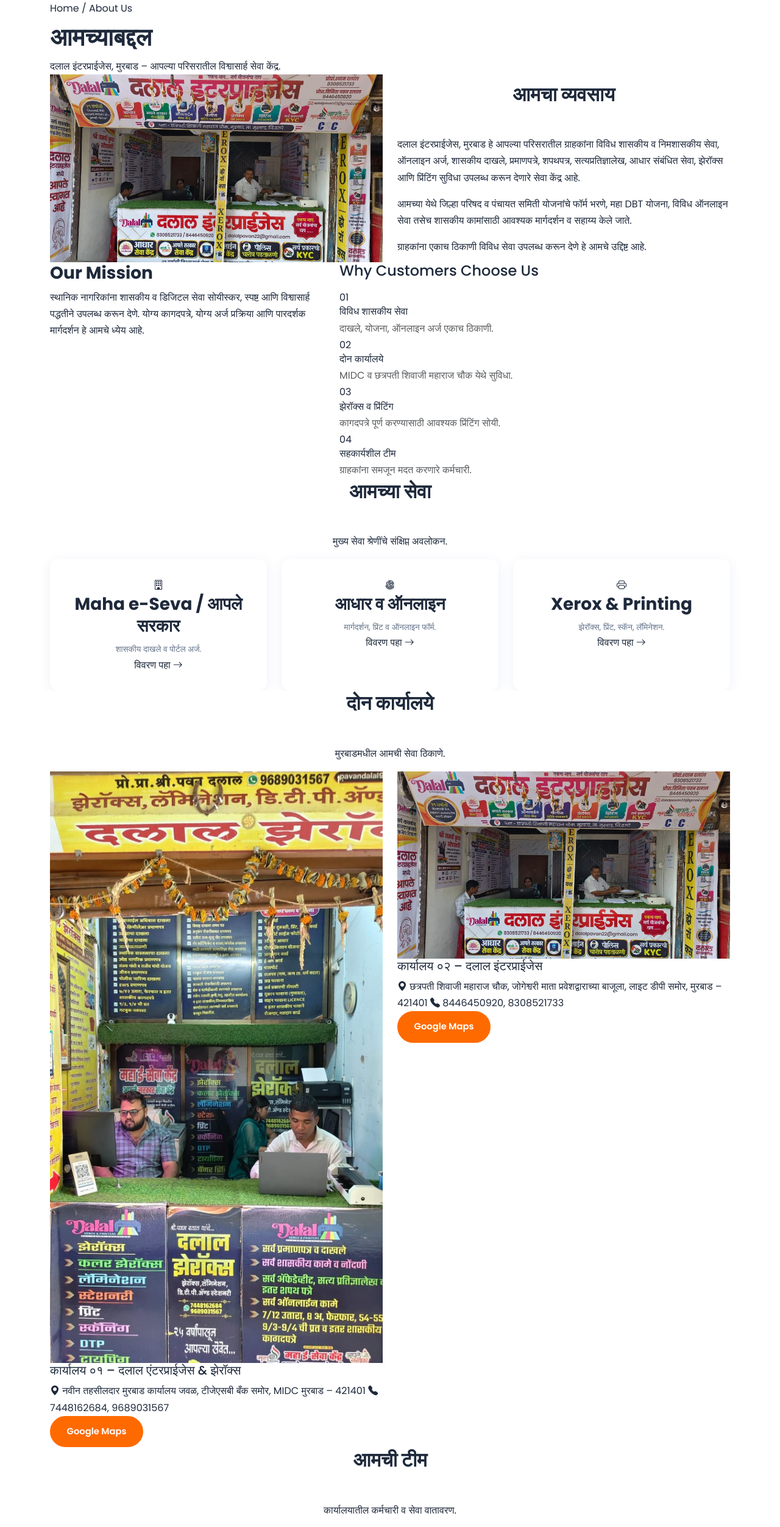
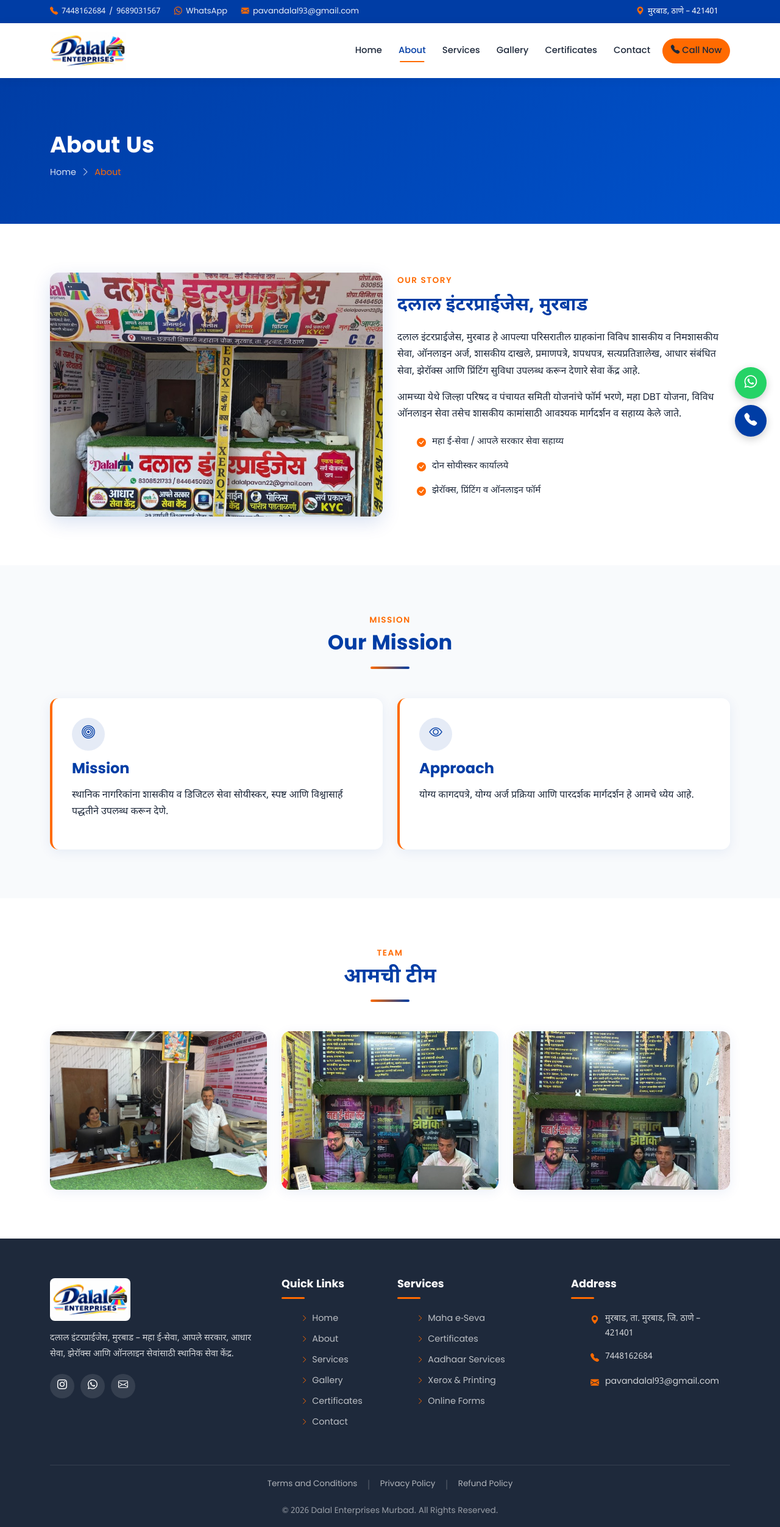
Before and after one commit to manojmore8598-del/dalalenterprises, a plain HTML site: page about.html in a window 1280 px wide. Shown: the top 2504 px of the page at 61% size. Drawn offline with nearby package versions, Linux system fonts and the light colour scheme.

Commit message:
Update about.html

```diff
--- a/about.html
+++ b/about.html
@@ -3,137 +3,124 @@
 <head>
   <meta charset="UTF-8">
   <meta name="viewport" content="width=device-width, initial-scale=1.0">
-  <title>आमच्याबद्दल | दलाल इंटरप्राईजेस मुरबाड</title>
-  <meta name="description" content="दलाल इंटरप्राईजेस, मुरबाड – शासकीय सेवा, ऑनलाइन अर्ज, आधार, झेरॉक्स व प्रिंटिंगसाठी स्थानिक सेवा केंद्र. दोन कार्यालये.">
+  <title>About Us | दलाल इंटरप्राईजेस मुरबाड</title>
+  <meta name="description" content="दलाल इंटरप्राईजेस मुरबाड बद्दल माहिती – शासकीय सेवा व झेरॉक्स केंद्र.">
   <link rel="canonical" href="https://YOUR-DOMAIN.com/about.html">
-  <meta property="og:title" content="About Us – दलाल इंटरप्राईजेस मुरबाड">
-  <meta property="og:description" content="मुरबाडमधील विश्वासार्ह CSC व Xerox सेवा केंद्र.">
-  <meta property="og:type" content="website">
   <link rel="icon" href="assets/images/logo/favicon.jpg" type="image/jpeg">
-  <link href="https://fonts.googleapis.com/css2?family=Noto+Sans+Devanagari:wght@400;500;600;700&family=Poppins:wght@400;500;600;700&display=swap" rel="stylesheet">
+  <link href="https://fonts.googleapis.com/css2?family=Noto+Sans+Devanagari:wght@400;500;600;700&family=Poppins:wght@300;400;500;600;700&display=swap" rel="stylesheet">
   <link href="https://cdn.jsdelivr.net/npm/bootstrap@5.3.3/dist/css/bootstrap.min.css" rel="stylesheet">
   <link href="https://cdn.jsdelivr.net/npm/bootstrap-icons@1.11.3/font/bootstrap-icons.min.css" rel="stylesheet">
+  <link href="https://cdn.jsdelivr.net/npm/aos@2.3.4/dist/aos.css" rel="stylesheet">
   <link rel="stylesheet" href="assets/css/style.css">
+  <link rel="stylesheet" href="assets/css/responsive.css">
+  <style>body,h1,h2,h3,h4,h5,h6{font-family:"Noto Sans Devanagari","Poppins",sans-serif}</style>
 </head>
-<body>
-  <div id="site-header"></div>
-
-  <section class="page-hero">
-    <div class="container position-relative">
-      <div class="breadcrumb-nav mb-2"><a href="index.html">Home</a> / About Us</div>
-      <h1 class="mr">आमच्याबद्दल</h1>
-      <p class="mr mb-0">दलाल इंटरप्राईजेस, मुरबाड – आपल्या परिसरातील विश्वासार्ह सेवा केंद्र.</p>
+<body>  <div id="page-loader"><div class="loader-spinner"></div><p class="loader-text">दलाल इंटरप्राईजेस, मुरबाड</p></div>
+  <div class="top-bar"><div class="container"><div class="row align-items-center">
+    <div class="col-lg-9">
+      <span class="top-bar-item"><i class="bi bi-telephone-fill"></i> <a href="tel:7448162684">7448162684</a> / <a href="tel:9689031567">9689031567</a></span>
+      <span class="top-bar-item"><i class="bi bi-whatsapp"></i> <a href="https://wa.me/917448162684" target="_blank" rel="noopener">WhatsApp</a></span>
+      <span class="top-bar-item"><i class="bi bi-envelope-fill"></i> <a href="mailto:pavandalal93@gmail.com">pavandalal93@gmail.com</a></span>
     </div>
-  </section>
-
-  <section class="section">
-    <div class="container">
-      <div class="row g-4 align-items-center">
-        <div class="col-lg-6">
-          <div class="about-image">
-            <img src="assets/images/office/office-exterior-02.jpg" alt="दलाल इंटरप्राईजेस मुरबाड कार्यालय" loading="lazy">
-          </div>
-        </div>
-        <div class="col-lg-6">
-          <h2 class="section-title mr">आमचा व्यवसाय</h2>
-          <p class="mr">दलाल इंटरप्राईजेस, मुरबाड हे आपल्या परिसरातील ग्राहकांना विविध शासकीय व निमशासकीय सेवा, ऑनलाइन अर्ज, शासकीय दाखले, प्रमाणपत्रे, शपथपत्र, सत्यप्रतिज्ञालेख, आधार संबंधित सेवा, झेरॉक्स आणि प्रिंटिंग सुविधा उपलब्ध करून देणारे सेवा केंद्र आहे.</p>
-          <p class="mr">आमच्या येथे जिल्हा परिषद व पंचायत समिती योजनांचे फॉर्म भरणे, महा DBT योजना, विविध ऑनलाइन सेवा तसेच शासकीय कामांसाठी आवश्यक मार्गदर्शन व सहाय्य केले जाते.</p>
-          <p class="mr mb-0">ग्राहकांना एकाच ठिकाणी विविध सेवा उपलब्ध करून देणे हे आमचे उद्दिष्ट आहे.</p>
-        </div>
+    <div class="col-lg-3 text-lg-end d-none d-lg-block"><span class="top-bar-item"><i class="bi bi-geo-alt-fill"></i> मुरबाड, ठाणे – 421401</span></div>
+  </div></div></div>
+  <header class="main-header"><nav class="navbar navbar-expand-lg"><div class="container">
+    <a class="navbar-brand" href="index.html"><img src="assets/images/logo/logo-dalal-enterprises.jpg" alt="Dalal Enterprises Logo"></a>
+    <button class="navbar-toggler" type="button" data-bs-toggle="collapse" data-bs-target="#mainNav" aria-label="Toggle navigation"><span class="navbar-toggler-icon"></span></button>
+    <div class="collapse navbar-collapse" id="mainNav">
+      <ul class="navbar-nav ms-auto align-items-lg-center">
+        <li class="nav-item"><a class="nav-link " href="index.html">Home</a></li>
+        <li class="nav-item"><a class="nav-link active" href="about.html">About</a></li>
+        <li class="nav-item"><a class="nav-link " href="services.html">Services</a></li>
+        <li class="nav-item"><a class="nav-link " href="gallery.html">Gallery</a></li>
+        <li class="nav-item"><a class="nav-link " href="certificates.html">Certificates</a></li>
+        <li class="nav-item"><a class="nav-link " href="contact.html">Contact</a></li>
+        <li class="nav-item"><a class="nav-link btn-nav-cta" href="tel:7448162684"><i class="bi bi-telephone-fill"></i> Call Now</a></li>
+      </ul>
+    </div>
+  </div></nav></header><section class="page-banner"><div class="container">
+  <h1>About Us</h1>
+  <div class="breadcrumb-custom"><a href="index.html">Home</a> <i class="bi bi-chevron-right"></i> <span class="active">About</span></div>
+</div></section>
+<section class="section-padding"><div class="container"><div class="row align-items-center g-4">
+  <div class="col-lg-6" data-aos="fade-right"><div class="about-img-wrap"><img src="assets/images/office/office-exterior-02.jpg" alt="दलाल इंटरप्राईजेस" loading="lazy"></div></div>
+  <div class="col-lg-6" data-aos="fade-left"><div class="about-content">
+    <span class="subtitle">Our Story</span>
+    <h2>दलाल इंटरप्राईजेस, मुरबाड</h2>
+    <p>दलाल इंटरप्राईजेस, मुरबाड हे आपल्या परिसरातील ग्राहकांना विविध शासकीय व निमशासकीय सेवा, ऑनलाइन अर्ज, शासकीय दाखले, प्रमाणपत्रे, शपथपत्र, सत्यप्रतिज्ञालेख, आधार संबंधित सेवा, झेरॉक्स आणि प्रिंटिंग सुविधा उपलब्ध करून देणारे सेवा केंद्र आहे.</p>
+    <p>आमच्या येथे जिल्हा परिषद व पंचायत समिती योजनांचे फॉर्म भरणे, महा DBT योजना, विविध ऑनलाइन सेवा तसेच शासकीय कामांसाठी आवश्यक मार्गदर्शन व सहाय्य केले जाते.</p>
+    <ul class="about-list">
+      <li><i class="bi bi-check-circle-fill"></i> महा ई-सेवा / आपले सरकार सेवा सहाय्य</li>
+      <li><i class="bi bi-check-circle-fill"></i> दोन सोयीस्कर कार्यालये</li>
+      <li><i class="bi bi-check-circle-fill"></i> झेरॉक्स, प्रिंटिंग व ऑनलाइन फॉर्म</li>
+    </ul>
+  </div></div>
+</div></div></section>
+<section class="section-padding section-bg"><div class="container">
+  <div class="section-title" data-aos="fade-up"><span class="subtitle">Mission</span><h2>Our Mission</h2><div class="divider"></div></div>
+  <div class="row g-4">
+    <div class="col-md-6" data-aos="fade-up"><div class="mv-card"><div class="icon"><i class="bi bi-bullseye"></i></div><h4>Mission</h4><p>स्थानिक नागरिकांना शासकीय व डिजिटल सेवा सोयीस्कर, स्पष्ट आणि विश्वासार्ह पद्धतीने उपलब्ध करून देणे.</p></div></div>
+    <div class="col-md-6" data-aos="fade-up"><div class="mv-card"><div class="icon"><i class="bi bi-eye"></i></div><h4>Approach</h4><p>योग्य कागदपत्रे, योग्य अर्ज प्रक्रिया आणि पारदर्शक मार्गदर्शन हे आमचे ध्येय आहे.</p></div></div>
+  </div>
+</div></section>
+<section class="section-padding"><div class="container">
+  <div class="section-title" data-aos="fade-up"><span class="subtitle">Team</span><h2>आमची टीम</h2><div class="divider"></div></div>
+  <div class="row g-4">
+    <div class="col-md-4" data-aos="fade-up"><div class="office-photo"><img src="assets/images/office/office-interior-01.jpg" alt="Team 1" loading="lazy"></div></div>
+    <div class="col-md-4" data-aos="fade-up"><div class="office-photo"><img src="assets/images/office/office-counter-01.jpg" alt="Team 2" loading="lazy"></div></div>
+    <div class="col-md-4" data-aos="fade-up"><div class="office-photo"><img src="assets/images/office/office-counter-03.jpg" alt="Team 3" loading="lazy"></div></div>
+  </div>
+</div></section>  <footer class="main-footer"><div class="container"><div class="row g-4">
+    <div class="col-lg-4 col-md-6 footer-about">
+      <img src="assets/images/logo/logo-dalal-enterprises.jpg" alt="Dalal Enterprises" style="background:#fff;border-radius:8px;padding:4px;">
+      <p>दलाल इंटरप्राईजेस, मुरबाड – महा ई-सेवा, आपले सरकार, आधार सेवा, झेरॉक्स आणि ऑनलाइन सेवांसाठी स्थानिक सेवा केंद्र.</p>
+      <div class="footer-social">
+        <a href="https://www.instagram.com/dalal_enterprises_murbad_3332/" target="_blank" rel="noopener" aria-label="Instagram"><i class="bi bi-instagram"></i></a>
+        <a href="https://wa.me/917448162684" target="_blank" rel="noopener" aria-label="WhatsApp"><i class="bi bi-whatsapp"></i></a>
+        <a href="mailto:pavandalal93@gmail.com" aria-label="Email"><i class="bi bi-envelope"></i></a>
       </div>
     </div>
-  </section>
-
-  <section class="section section-light">
-    <div class="container">
-      <div class="row g-4">
-        <div class="col-lg-5">
-          <div class="mission-card h-100">
-            <h3 class="mr">Our Mission</h3>
-            <p class="mb-0">स्थानिक नागरिकांना शासकीय व डिजिटल सेवा सोयीस्कर, स्पष्ट आणि विश्वासार्ह पद्धतीने उपलब्ध करून देणे. योग्य कागदपत्रे, योग्य अर्ज प्रक्रिया आणि पारदर्शक मार्गदर्शन हे आमचे ध्येय आहे.</p>
-          </div>
-        </div>
-        <div class="col-lg-7">
-          <h2 class="h4 mr mb-3">Why Customers Choose Us</h2>
-          <div class="why-item"><div class="num">01</div><div><h3 class="h6 mr mb-1">विविध शासकीय सेवा</h3><p class="mb-0 text-muted">दाखले, योजना, ऑनलाइन अर्ज एकाच ठिकाणी.</p></div></div>
-          <div class="why-item"><div class="num">02</div><div><h3 class="h6 mr mb-1">दोन कार्यालये</h3><p class="mb-0 text-muted">MIDC व छत्रपती शिवाजी महाराज चौक येथे सुविधा.</p></div></div>
-          <div class="why-item"><div class="num">03</div><div><h3 class="h6 mr mb-1">झेरॉक्स व प्रिंटिंग</h3><p class="mb-0 text-muted">कागदपत्रे पूर्ण करण्यासाठी आवश्यक प्रिंटिंग सोयी.</p></div></div>
-          <div class="why-item"><div class="num">04</div><div><h3 class="h6 mr mb-1">सहकार्यशील टीम</h3><p class="mb-0 text-muted">ग्राहकांना समजून मदत करणारे कर्मचारी.</p></div></div>
-        </div>
-      </div>
+    <div class="col-lg-2 col-md-6 footer-widget"><h5 class="footer-title">Quick Links</h5>
+      <ul class="footer-links">
+        <li><a href="index.html"><i class="bi bi-chevron-right"></i> Home</a></li>
+        <li><a href="about.html"><i class="bi bi-chevron-right"></i> About</a></li>
+        <li><a href="services.html"><i class="bi bi-chevron-right"></i> Services</a></li>
+        <li><a href="gallery.html"><i class="bi bi-chevron-right"></i> Gallery</a></li>
+        <li><a href="certificates.html"><i class="bi bi-chevron-right"></i> Certificates</a></li>
+        <li><a href="contact.html"><i class="bi bi-chevron-right"></i> Contact</a></li>
+      </ul>
     </div>
-  </section>
-
-  <section class="section">
-    <div class="container">
-      <div class="text-center">
-        <h2 class="section-title mr">आमच्या सेवा</h2>
-        <p class="section-sub">मुख्य सेवा श्रेणींचे संक्षिप्त अवलोकन.</p>
-      </div>
-      <div class="row g-4">
-        <div class="col-md-4"><div class="card-soft service-card text-center"><div class="icon-box mx-auto"><i class="bi bi-building"></i></div><h3 class="mr">Maha e-Seva / आपले सरकार</h3><p>शासकीय दाखले व पोर्टल अर्ज.</p><a href="services.html#maha-eseva" class="more">विवरण पहा <i class="bi bi-arrow-right"></i></a></div></div>
-        <div class="col-md-4"><div class="card-soft service-card text-center"><div class="icon-box mx-auto"><i class="bi bi-fingerprint"></i></div><h3 class="mr">आधार व ऑनलाइन</h3><p>मार्गदर्शन, प्रिंट व ऑनलाइन फॉर्म.</p><a href="services.html#aadhaar" class="more">विवरण पहा <i class="bi bi-arrow-right"></i></a></div></div>
-        <div class="col-md-4"><div class="card-soft service-card text-center"><div class="icon-box mx-auto"><i class="bi bi-printer"></i></div><h3 class="mr">Xerox &amp; Printing</h3><p>झेरॉक्स, प्रिंट, स्कॅन, लॅमिनेशन.</p><a href="services.html#xerox" class="more">विवरण पहा <i class="bi bi-arrow-right"></i></a></div></div>
-      </div>
+    <div class="col-lg-3 col-md-6 footer-widget"><h5 class="footer-title">Services</h5>
+      <ul class="footer-links">
+        <li><a href="services.html"><i class="bi bi-chevron-right"></i> Maha e-Seva</a></li>
+        <li><a href="certificates.html"><i class="bi bi-chevron-right"></i> Certificates</a></li>
+        <li><a href="services.html#aadhaar"><i class="bi bi-chevron-right"></i> Aadhaar Services</a></li>
+        <li><a href="services.html#xerox"><i class="bi bi-chevron-right"></i> Xerox &amp; Printing</a></li>
+        <li><a href="services.html#online"><i class="bi bi-chevron-right"></i> Online Forms</a></li>
+      </ul>
     </div>
-  </section>
-
-  <section class="section section-light" id="offices">
-    <div class="container">
-      <div class="text-center">
-        <h2 class="section-title mr">दोन कार्यालये</h2>
-        <p class="section-sub">मुरबाडमधील आमची सेवा ठिकाणे.</p>
-      </div>
-      <div class="row g-4">
-        <div class="col-lg-6">
-          <div class="card-soft office-card">
-            <img src="assets/images/office/office-counter-01.jpg" alt="कार्यालय ०१" loading="lazy">
-            <div class="body">
-              <h3 class="h5 mr">कार्यालय ०१ – दलाल एंटरप्राईजेस &amp; झेरॉक्स</h3>
-              <div class="meta">
-                <span><i class="bi bi-geo-alt-fill"></i> नवीन तहसीलदार मुरबाड कार्यालय जवळ, टीजेएसबी बँक समोर, MIDC मुरबाड – 421401</span>
-                <span><i class="bi bi-telephone-fill"></i> <a href="tel:+917448162684">7448162684</a>, <a href="tel:+919689031567">9689031567</a></span>
-              </div>
-              <a class="btn-primary-custom" href="https://maps.app.goo.gl/83HwfqcypYwL7k4f9?g_st=ac" target="_blank" rel="noopener">Google Maps</a>
-            </div>
-          </div>
-        </div>
-        <div class="col-lg-6">
-          <div class="card-soft office-card">
-            <img src="assets/images/office/office-exterior-01.jpg" alt="कार्यालय ०२" loading="lazy">
-            <div class="body">
-              <h3 class="h5 mr">कार्यालय ०२ – दलाल इंटरप्राईजेस</h3>
-              <div class="meta">
-                <span><i class="bi bi-geo-alt-fill"></i> छत्रपती शिवाजी महाराज चौक, जोगेश्वरी माता प्रवेशद्वाराच्या बाजूला, लाइट डीपी समोर, मुरबाड – 421401</span>
-                <span><i class="bi bi-telephone-fill"></i> <a href="tel:+918446450920">8446450920</a>, <a href="tel:+918308521733">8308521733</a></span>
-              </div>
-              <a class="btn-primary-custom" href="https://maps.app.goo.gl/RDcsqr46Qpu5eAHUA?g_st=ac" target="_blank" rel="noopener">Google Maps</a>
-            </div>
-          </div>
-        </div>
-      </div>
+    <div class="col-lg-3 col-md-6 footer-widget"><h5 class="footer-title">Address</h5>
+      <ul class="footer-contact">
+        <li><i class="bi bi-geo-alt-fill"></i><span>मुरबाड, ता. मुरबाड, जि. ठाणे – 421401</span></li>
+        <li><i class="bi bi-telephone-fill"></i><span><a href="tel:7448162684">7448162684</a></span></li>
+        <li><i class="bi bi-envelope-fill"></i><span><a href="mailto:pavandalal93@gmail.com">pavandalal93@gmail.com</a></span></li>
+      </ul>
     </div>
-  </section>
-
-  <section class="section">
-    <div class="container">
-      <div class="text-center">
-        <h2 class="section-title mr">आमची टीम</h2>
-        <p class="section-sub">कार्यालयातील कर्मचारी व सेवा वातावरण.</p>
-      </div>
-      <div class="row g-4">
-        <div class="col-md-4"><div class="card-soft overflow-hidden"><img src="assets/images/office/office-interior-01.jpg" alt="सेवा टीम – कार्यालय आतील दृश्य" class="w-100" style="height:240px;object-fit:cover" loading="lazy"><div class="p-3"><h3 class="h6 mr mb-0">सेवा टीम – कार्यालय</h3></div></div></div>
-        <div class="col-md-4"><div class="card-soft overflow-hidden"><img src="assets/images/office/office-counter-02.jpg" alt="Xerox आणि काउंटर स्टाफ" class="w-100" style="height:240px;object-fit:cover" loading="lazy"><div class="p-3"><h3 class="h6 mr mb-0">Xerox &amp; Counter Staff</h3></div></div></div>
-        <div class="col-md-4"><div class="card-soft overflow-hidden"><img src="assets/images/office/office-counter-03.jpg" alt="ग्राहक सेवा डेस्क" class="w-100" style="height:240px;object-fit:cover" loading="lazy"><div class="p-3"><h3 class="h6 mr mb-0">Customer Support Desk</h3></div></div></div>
-      </div>
-      <div class="text-center mt-4">
-        <a href="contact.html" class="btn-primary-custom">संपर्क साधा <i class="bi bi-arrow-right"></i></a>
-      </div>
+  </div>
+  <div class="footer-bottom">
+    <div class="footer-policies">
+      <a href="terms-and-conditions.html">Terms and Conditions</a><span class="sep">|</span>
+      <a href="privacy-policy.html">Privacy Policy</a><span class="sep">|</span>
+      <a href="refund-policy.html">Refund Policy</a>
     </div>
-  </section>
-
-  <div id="site-footer"></div>
+    <div class="text-center"><p>&copy; 2026 Dalal Enterprises Murbad. All Rights Reserved.</p></div>
+  </div></div></footer>
+  <div class="floating-buttons">
+    <a href="https://wa.me/917448162684" class="floating-btn whatsapp" target="_blank" rel="noopener" aria-label="WhatsApp"><i class="bi bi-whatsapp"></i></a>
+    <a href="tel:7448162684" class="floating-btn call" aria-label="Call"><i class="bi bi-telephone-fill"></i></a>
+    <button class="floating-btn scroll-top" id="scrollToTop" aria-label="Scroll to top"><i class="bi bi-arrow-up"></i></button>
+  </div>
   <script src="https://cdn.jsdelivr.net/npm/bootstrap@5.3.3/dist/js/bootstrap.bundle.min.js"></script>
+  <script src="https://cdn.jsdelivr.net/npm/aos@2.3.4/dist/aos.js"></script>
   <script src="assets/js/main.js"></script>
-</body>
-</html>
+</body></html>
```
